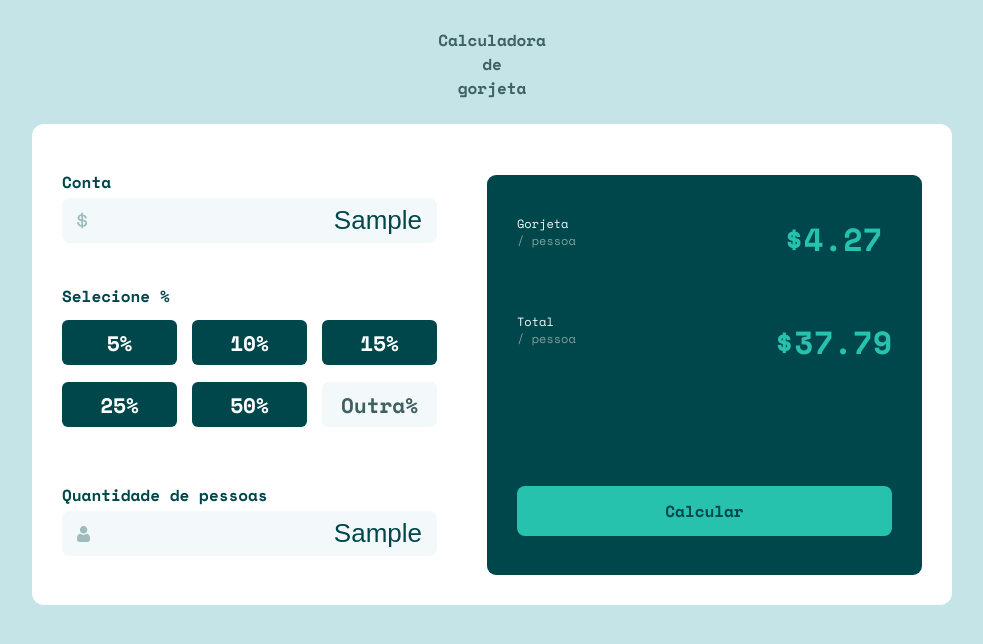
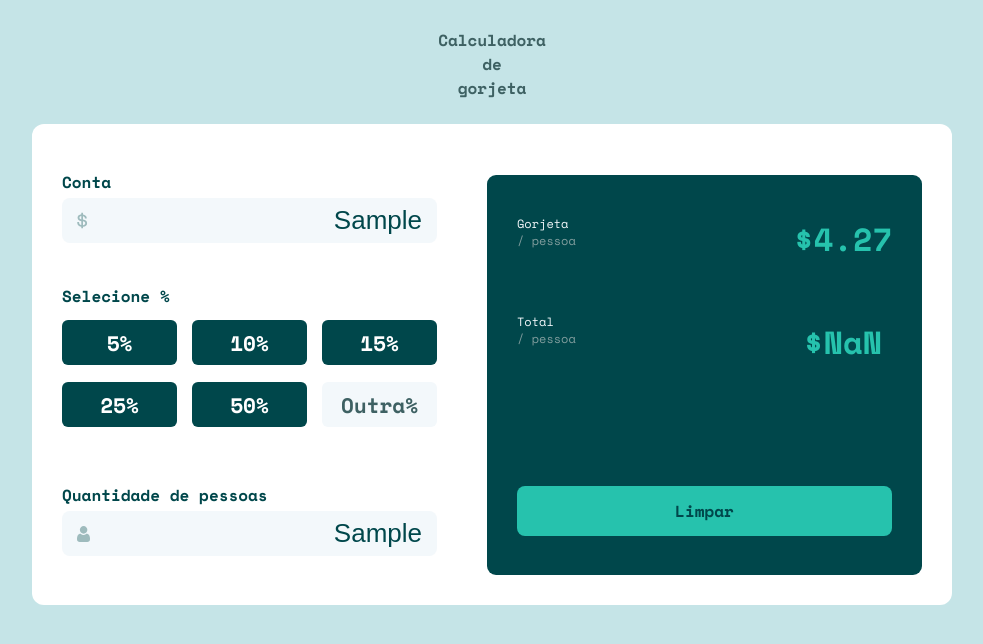
Before and after one commit to pachecx/Calculadora-de-gorjeta, a plain HTML site: page calculadora/index.html in a window 1280 px wide. Both pictures are taken after typing "Sample", "Sample" into the empty fields and a click on the button "Calcular". Shown: the whole page, without its empty margins (148-1131 px from the left). Drawn offline with nearby package versions, Linux system fonts and the light colour scheme.

Commit message:
inicio da logica

```diff
--- a/calculadora/index.html
+++ b/calculadora/index.html
@@ -114,7 +114,7 @@
                         </span>
 
                         <span class="valuetotal">
-                                $37.79
+                                $00.00
                         </span>
                         </div>
                     </div>
@@ -136,6 +136,6 @@
             </div>
         </main>
 
-        <script src="./index.html"></script>
+        <script src="./index.js"></script>
     </body>
 </html>
--- a/calculadora/index.js
+++ b/calculadora/index.js
@@ -6,13 +6,39 @@ const btn50 = document.querySelector('.tip50')
 const btnCustom = document.querySelector('.tipcustom')
 
 let valor = document.querySelector('#conta')
-let quantiidade = document.querySelector('#quantidade')
+let quantidade = document.querySelector('#quantidade')
 
 const btnCalcular = document.querySelector('.calcular')
 const btnLimpar = document.querySelector('.limpar')
 
+let valorPagar = document.querySelector('.valuetotal')
+
+
+
+function valorTotal(){
+
+    conta = valor.value
+    pessoa = quantidade.value
+
+    result = Number(conta) / Number(pessoa)
+
+    valorPagar.textContent = ` $${result}`
+}
+
+function limparValores(){
+    valorPagar.textContent = `$ 0.0`
+}
 
 btnCalcular.addEventListener('click', function(){
     btnCalcular.classList.add('hide')
     btnLimpar.classList.remove('hide')
+
+    valorTotal()
 })
+
+btnLimpar.addEventListener('click', function(){
+    btnLimpar.classList.add('hide')
+    btnCalcular.classList.remove('hide')
+
+    limparValores()
+})
```
